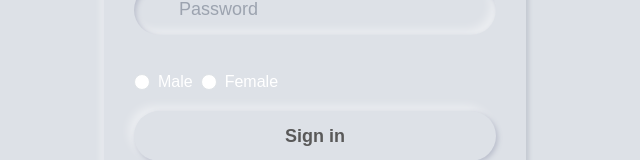
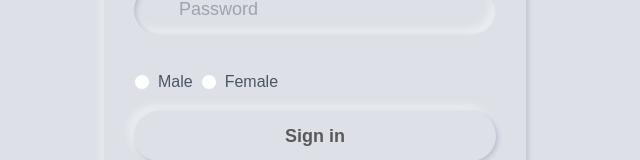
Before and after one commit to AmanMahor21/Chat-web-app-MERN, a React (Create React App) app in the folder client/: page /register in a window 1280 px wide. Shown: the part 385-545 px from the top of the page, without its empty margins (325-965 px from the left). Built offline with nearby package versions, Linux system fonts and the light colour scheme.

Commit message:
register and login radio button,submit button css fix

```diff
--- a/client/src/pages/login/Login.jsx
+++ b/client/src/pages/login/Login.jsx
@@ -62,9 +62,9 @@ const Login = () => {
           </button>
           <div className="sign-up">
             <div className="text-start">Not register ?</div>
-            <button className="authBtn">
-              <Link to="/register">Register</Link>
-            </button>
+            <Link to="/register" className="authBtn-link">
+              <button className="authBtn">Register</button>
+            </Link>
           </div>
         </form>
       </div>
--- a/client/src/pages/register/Register.jsx
+++ b/client/src/pages/register/Register.jsx
@@ -80,7 +80,10 @@ const Register = () => {
                 id="flexRadioDefault1"
                 checked={formik.values.gender === "Male"}
               />
-              <label className="form-check-label" for="flexRadioDefault1">
+              <label
+                className="form-check-label text-gray-600"
+                for="flexRadioDefault1"
+              >
                 Male
               </label>
             </div>
@@ -90,12 +93,15 @@ const Register = () => {
                 type="radio"
                 value="Female"
                 name="gender"
-                id="flexRadioDefault2"
+                id="flexRadioDefault1"
                 onBlur={formik.handleBlur}
                 onChange={formik.handleChange}
                 checked={formik.values.gender === "Female"}
               />
-              <label className="form-check-label" for="flexRadioDefault2">
+              <label
+                className="form-check-label text-gray-600"
+                for="flexRadioDefault1"
+              >
                 Female
               </label>
             </div>
@@ -111,9 +117,10 @@ const Register = () => {
           </button>
           <div className="sign-up">
             <div className="text-start">Already registered ?</div>
-            <button className="authBtn">
-              <Link to="/login">Login</Link>
-            </button>
+            <Link to="/login" className="authBtn-link">
+              <button className="authBtn">Login</button>
+            </Link>
+
           </div>
         </form>
       </div>
--- a/client/src/validation/logoutValidation.js
+++ b/client/src/validation/logoutValidation.js
@@ -26,6 +26,7 @@ const useLogout = () => {
         throw new Error(data.error);
       }
       localStorage.removeItem("userData");
+      localStorage.removeItem("sessionExpiry");
       setSaveUser("");
       navigate("/login");
     } catch (error) {
```
